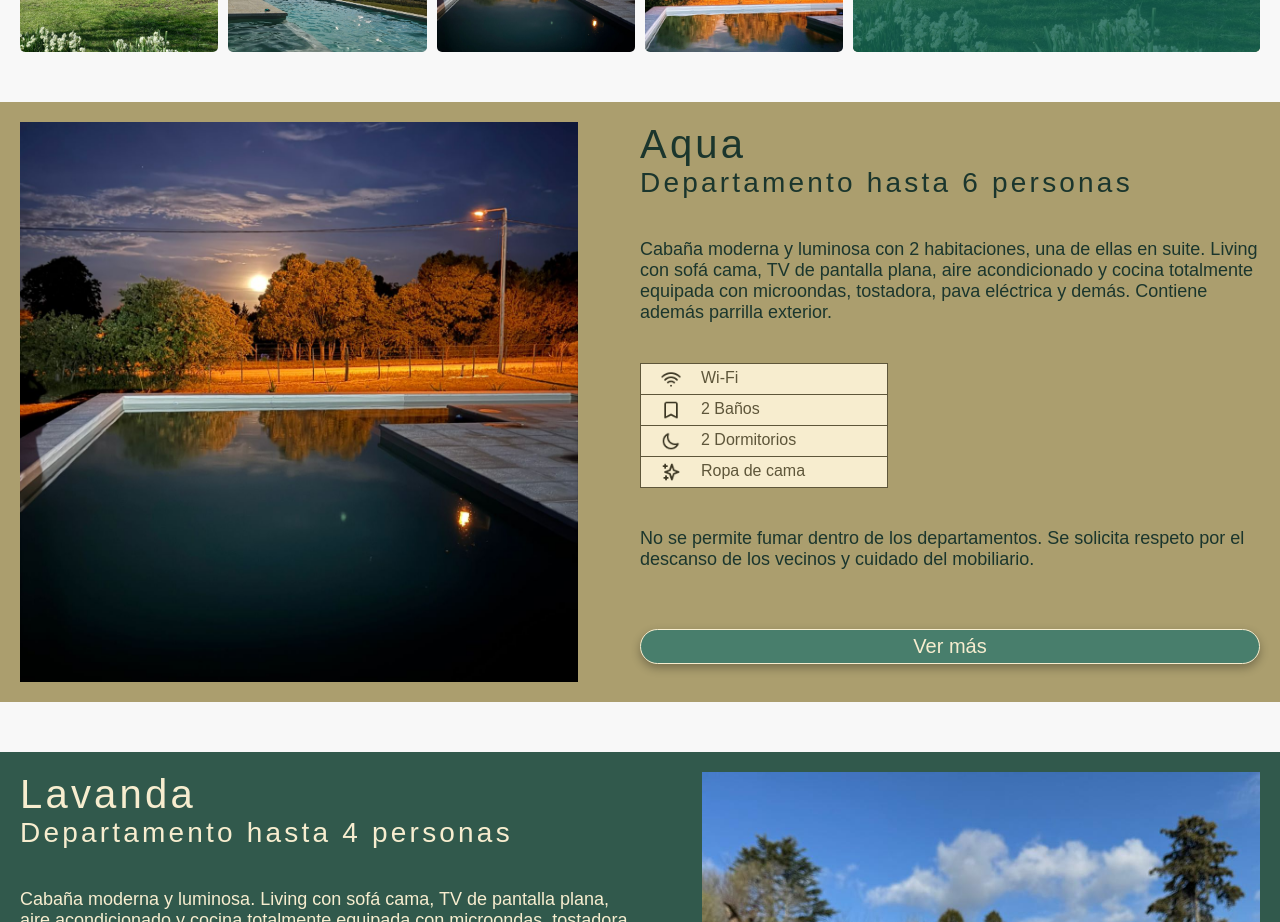
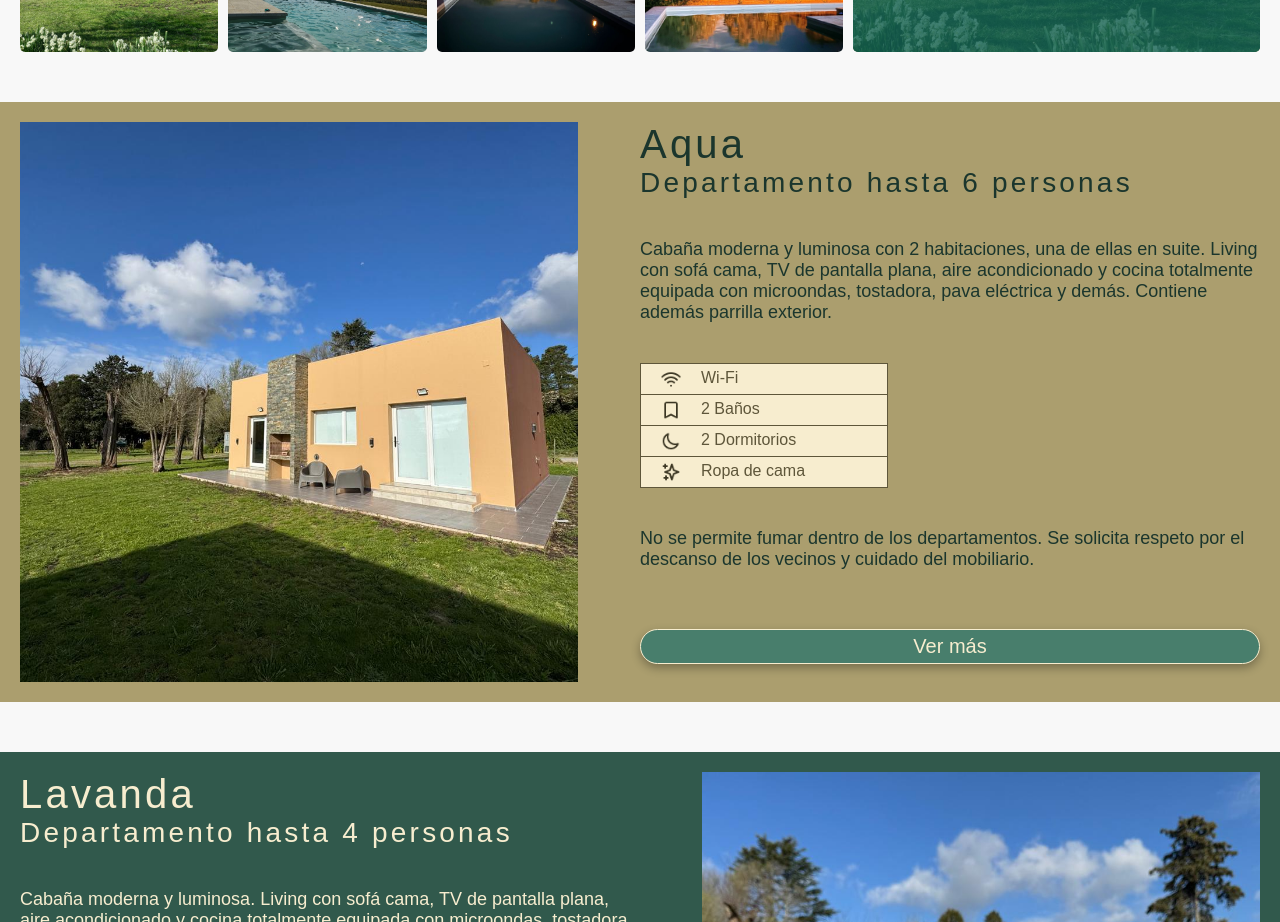
Before and after one commit to magnoitsystems/Agapanthus-Departments, a Next.js app: page / in a window 1280 px wide. Shown: the part 2120-3042 px from the top of the page. Built offline with nearby package versions, Linux system fonts and the light colour scheme; no server answers; the database is empty; a web font is replaced by a local one.

Commit message:
change some details

```diff
--- a/src/app/page.tsx
+++ b/src/app/page.tsx
@@ -27,7 +27,7 @@ export default function Home() {
 
           <div className={styles.deptos} id={'cabanas'}>
               <LeftImageCard
-                  image={'/images/sunset.jpg'}
+                  image={'/dptos/lavanda/outhouse.jpeg'}
                   name={'Aqua'}
                   cantGuests={6}
                   description={'Cabaña moderna y luminosa con 2 habitaciones, una de ellas en suite.' +
--- a/src/components/navBars/secondNavBar/secondNavBar.module.css
+++ b/src/components/navBars/secondNavBar/secondNavBar.module.css
@@ -7,6 +7,7 @@
     justify-self: center;
     border-radius: 20px;
     margin-top: 20px;
+    margin-inline: auto;
     align-items: center;
     gap: 10px;
     position: absolute;
```
